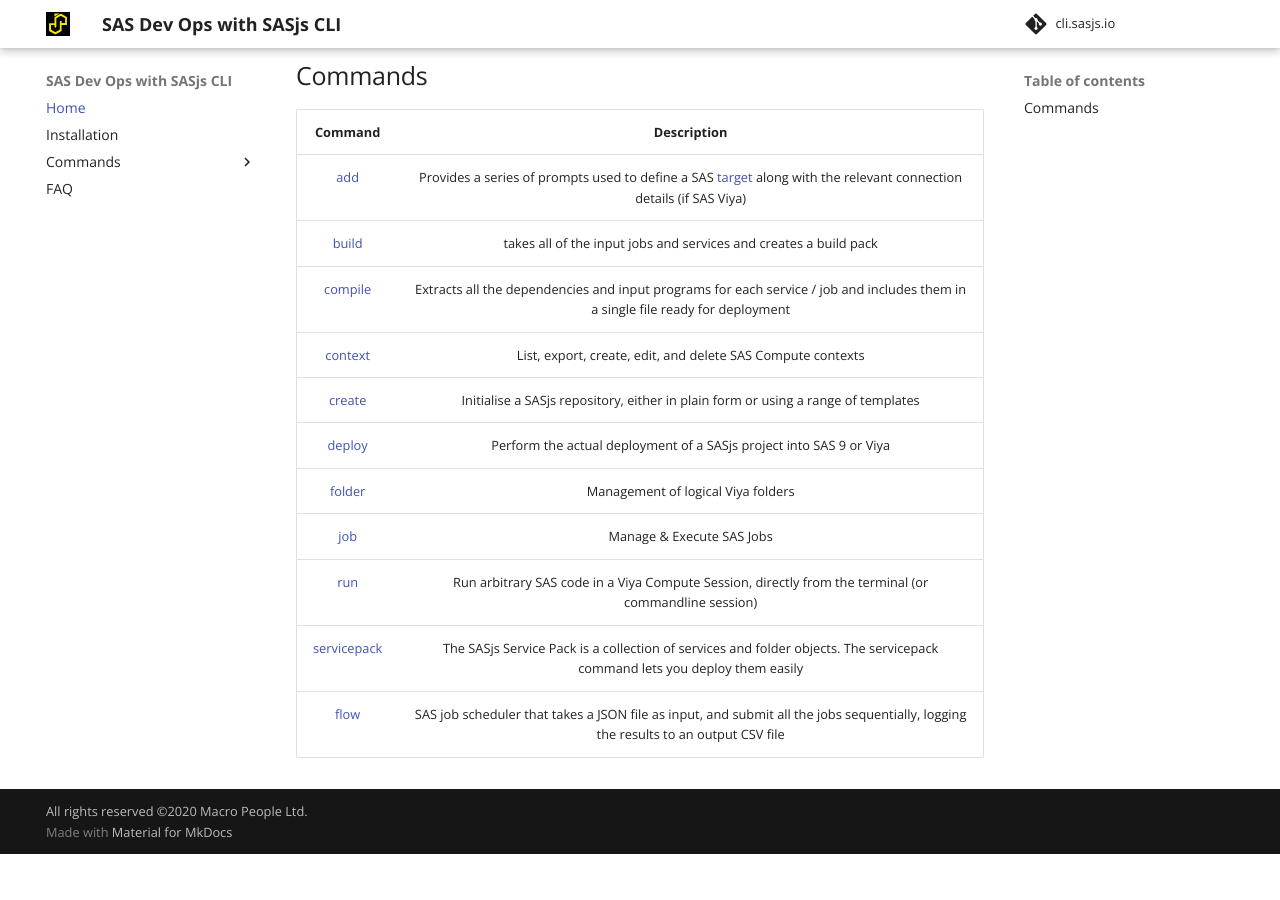
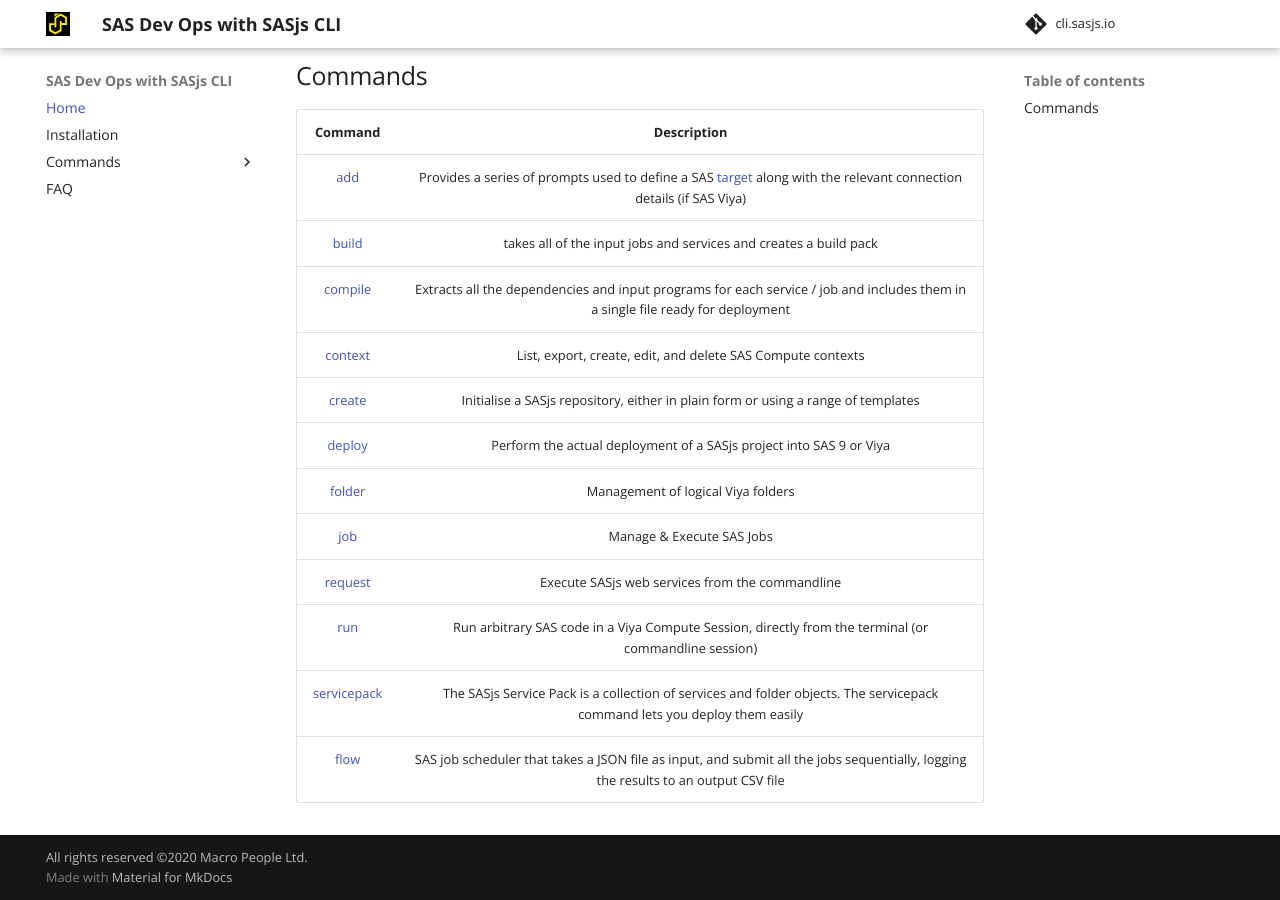
Before and after one commit to sasjs/cli.sasjs.io, an MkDocs documentation site: the page built from docs/index.md, in a window 1280 px wide and 900 px high, scrolled down 541 px. Built offline with MkDocs 1.6.1 and Material for MkDocs 9.7.7, drawn with Linux system fonts in a browser that asks for light colours; before the commit the page ends 1395 px from its top, so only the background shows below that.

Commit message:
fix: index table request added

```diff
--- a/docs/index.md
+++ b/docs/index.md
@@ -26,6 +26,7 @@
 |[deploy](/deploy)|Perform the actual deployment of a SASjs project into SAS 9 or Viya|
 |[folder](/folder)|Management of logical Viya folders|
 |[job](/job)|Manage & Execute SAS Jobs|
+|[request](/request)|Execute SASjs web services from the commandline|
 |[run](/run)|Run arbitrary SAS code in a Viya Compute Session, directly from the terminal (or commandline session)|
 |[servicepack](/servicepack)|The SASjs Service Pack is a collection of services and folder objects.  The servicepack command lets you deploy them easily|
 |[flow](/flow)|SAS job scheduler that takes a JSON file as input, and submit all the jobs sequentially, logging the results to an output CSV file|
```
